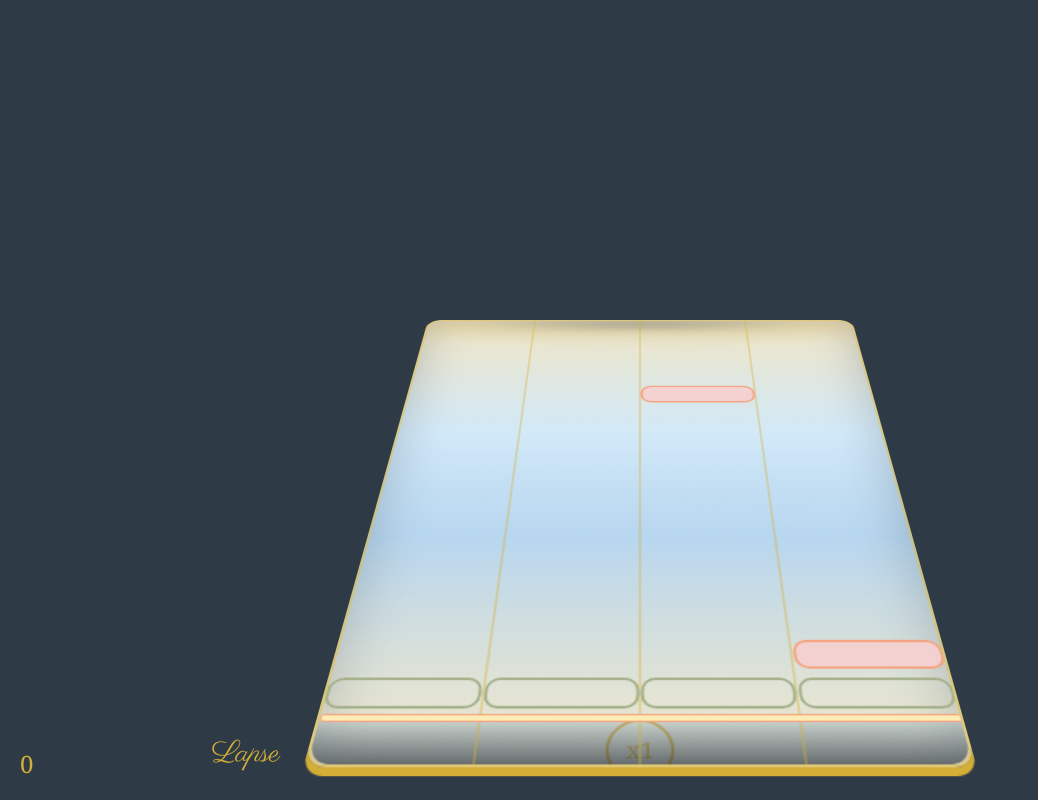
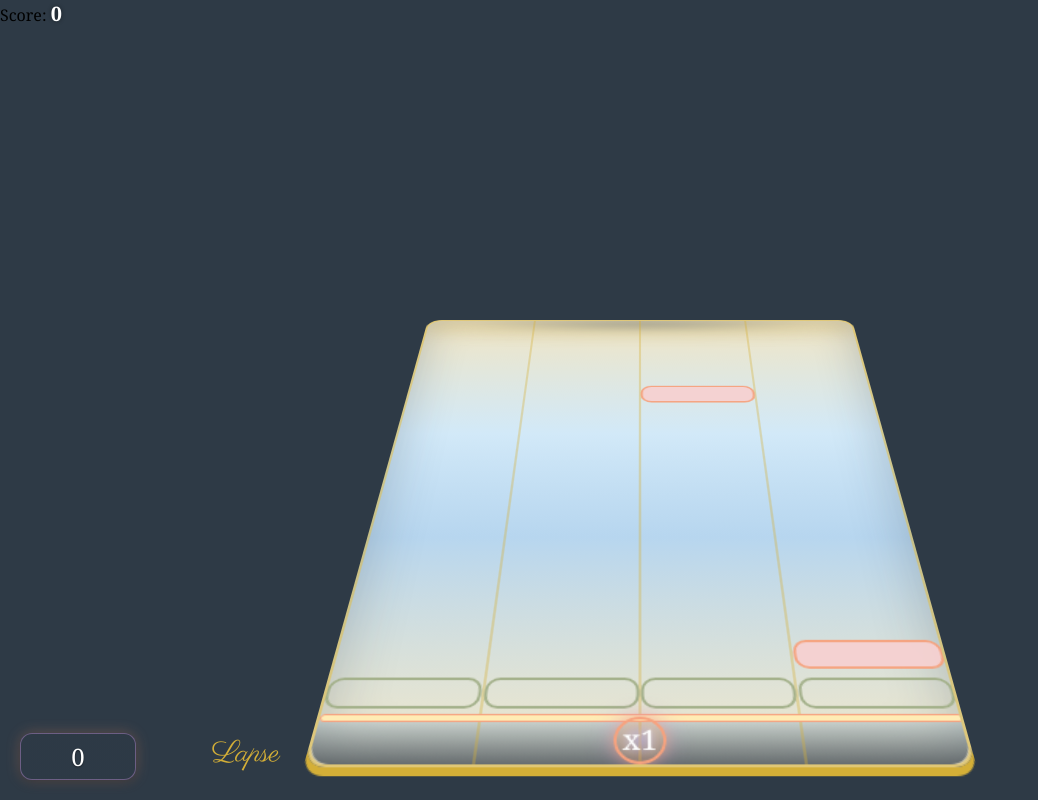
Before and after one commit to Numerical-Roleplayer/Rhythm-Game, a website built with Vite: page index.html in a window 1280 px wide. Both pictures are taken after a click on the button "Start". Shown: the whole page, without its empty margins (0-1038 px from the left). Built offline with nearby package versions, Linux system fonts and the light colour scheme.

Commit message:
Reworked score and multiplier UI elements. Design for multiplier display is finalized. Design for score display is in progress. There is a bug in the score display that needs to be fixed. It should only appear in the game area, not in the top left corner.

```diff
--- a/index.html
+++ b/index.html
@@ -23,7 +23,9 @@
         <div class="hit-line"></div>
         <div id="multiplier-display" class="charm-regular">x1</div>
       </div>
-      <div id="score-display" class="charm-bold">0</div>
+      <div id="score-display" class="charm-regular">0</div>
+        <span class="score-label">Score:</span>
+        <span id="score-value">0</span>
       <div class="feedback-text" id="feedback"></div>
     </div>
 
--- a/src/game.js
+++ b/src/game.js
@@ -38,10 +38,18 @@ const BASE_POINTS = {
   Wavering: 26
 };
 
+let lastMultiplier = 1;
 function updateMultiplierFromStreak() {
-  // 0-9 -> x1, 10-19 -> x2, ... 50+ -> x6
-  multiplier = 1 + Math.min(5, Math.floor(streak / STREAK_STEP));
-}
+  const before = multiplier;
+  multiplier = 1 + Math.min(5, Math.floor(streak / STREAK_STEP)); // 0–9: x1 … 50+: x6
+  if (multiplier !== before) {
+    // trigger the badge bloom
+    multiplierDisplay.classList.remove('bump'); // restart animation
+    void multiplierDisplay.offsetWidth;
+    multiplierDisplay.classList.add('bump');
+    lastMultiplier = multiplier;
+  }
+  }
 
 
 const travelDuration = 1300;
@@ -345,7 +353,7 @@ function endGame() {
 }
 
 function updateScore() {
-  scoreDisplay.textContent = `${score}`;
+  document.getElementById('score-value').textContent = score;
   multiplierDisplay.textContent = `x${multiplier}`;
 }
 
--- a/src/styles.css
+++ b/src/styles.css
@@ -184,22 +184,24 @@ body {
   bottom: 20px;
   left: 20px;
   font-size: 24px;
-  color: #D4AF37;
 }
 
 #multiplier-display {
   position: absolute;
-  top: calc(var(--playfield-height) + 8px);
+  bottom: 0px;
   left: 50%;
   transform: translateX(-50%);
-  width: 40px;
-  height: 40px;
+  z-index: 2;
+  width: 30px;
+  height: 30px;
   border-radius: 50%;
-  border: 2px solid #D4AF37;
+
   display: flex;
   align-items: center;
   justify-content: center;
-  color: #D4AF37;
+  font-size: 20px;
+  line-height: 1;
+
 }
 .feedback-text {
   position: absolute; /* relative to #game */
--- a/src/track-background.css
+++ b/src/track-background.css
@@ -117,6 +117,86 @@ border-radius: 14px;
   opacity: 1;
 }
 
+/* ==== Score badge (bottom-left) — visual skin only ==== */
+#score-display {
+  display: flex;
+  flex-direction: column;     /* stack label above number */
+  align-items: center;
+  justify-content: center;
+  padding: 6px 12px;
+  min-width: 90px;
+
+  /* translucent panel */
+  background: linear-gradient(
+    to bottom,
+    rgba(46,58,70,0.44),   /* Midnight Slate @ ~0.44 */
+    rgba(46,58,70,0.44)
+  );
+  border-radius: 12px;
+  border: 1.5px solid rgba(203,150,228,0.40); /* Lavender Mist stroke */
+  box-shadow:
+    0 2px 10px rgba(0,0,0,0.25),
+    0 0 14px rgba(247,162,126,0.30);          /* Coral Glow soft halo */
+  backdrop-filter: blur(2px);                 /* subtle glassiness */
+  color: #ffffff;
+  text-shadow: 0 1px 2px rgba(0,0,0,0.45);
+}
+
+#score-display .score-label {
+  font-size: 14px;
+  font-weight: 400;
+  color: rgba(255,255,255,0.8);
+  margin-bottom: 2px;
+}
+
+#score-value {
+  font-size: 20px;
+  font-weight: 700;
+  color: #ffffff;
+  text-shadow: 0 0 4px rgba(0,0,0,0.45);
+}
+
+/* visual skin for multiplier */
+#multiplier-display {
+  color: #ffffff; /* white text for contrast */
+  text-shadow: 0 0 6px rgba(255,255,255,0.6);
+  border: 2.5px solid #f7a27e; /* Coral Glow border */
+  background: radial-gradient(circle,
+    rgba(203,150,228,0.35) 0%,   /* Lavender Mist center glow */
+    rgba(247,162,126,0.28) 55%,  /* Coral Glow midtone */
+    rgba(247,162,126,0.18) 85%,  /* fade out Coral Glow */
+    rgba(247,162,126,0.00) 100%);
+  box-shadow:
+    0 0 10px rgba(247,162,126,0.55), /* Coral outer glow */
+    0 0 18px rgba(203,150,228,0.45); /* Lavender secondary glow */
+}
+
+#multiplier-display.bump {
+  animation: multBloom 420ms cubic-bezier(.2,.7,.2,1);
+}
+
+@keyframes multBloom {
+  0% {
+    transform: translateX(-50%) translateZ(0) rotateX(8deg) scale(.9);
+    box-shadow:
+      0 0 4px rgba(247,162,126,0.4),
+      0 0 10px rgba(203,150,228,0.35);
+  }
+  50% {
+    transform: translateX(-50%) translateZ(0) rotateX(8deg) scale(1.1);
+    box-shadow:
+      0 0 24px rgba(247,162,126,0.7),
+      0 0 36px rgba(203,150,228,0.5);
+  }
+  100% {
+    transform: translateX(-50%) translateZ(0) rotateX(8deg) scale(1);
+    box-shadow:
+      0 0 10px rgba(247,162,126,0.55),
+      0 0 18px rgba(203,150,228,0.45);
+  }
+}
+
+
 .hit-indicator {
   border: 2px solid #a4b18b;
   opacity: 1;
```
